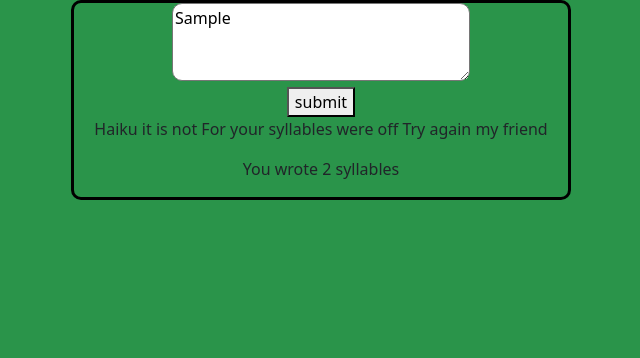
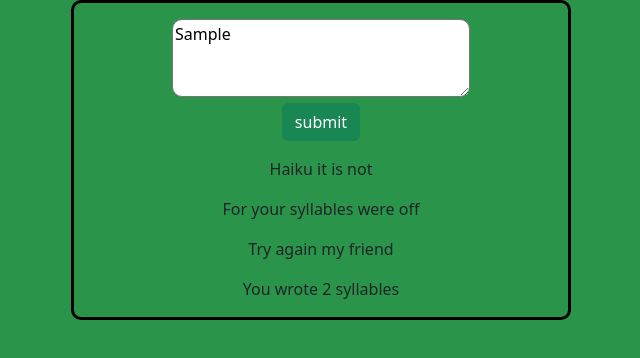
Before and after one commit to henry-oberholtzer/haiku-checker, a website built with webpack: page src/index.html in a window 1280 px wide. Both pictures are taken after typing "Sample" into the empty fields and a click on the button "submit". Shown: the whole page, without its empty margins (319-959 px from the left). Built offline with nearby package versions, Linux system fonts and the light colour scheme.

Commit message:
update UI

```diff
--- a/src/index.html
+++ b/src/index.html
@@ -6,12 +6,12 @@
     <title>Haiku</title>
 </head>
 <body>
-    <form>
+    <form class="p-3">
 <textarea cols="30" rows="3" id ="input" placeholder="Please enter a lovely
 Haiku in this text box here
 Recieve syllables">
 </textarea><br />
-<button id="button" type="submit">submit</button>
+<button id="button" class="btn btn-success" type="submit">submit</button>
     </form>
     <div id="haikus">
 
--- a/src/index.js
+++ b/src/index.js
@@ -1,33 +1,44 @@
-import { haikuSyllableCount } from "./js/haiku";
+import { Haiku } from "./js/haiku";
 import "bootstrap";
 import "bootstrap/dist/css/bootstrap.min.css";
 import './css/styles.css';
 document.addEventListener("submit", (e) => {
     e.preventDefault();
-    const input = document.querySelector("#input").value;
-    const haikuP = document.createElement("p");
+    const input = new Haiku(document.querySelector("#input").value);
+    const haikuDiv = document.createElement("div");
     const syllableP = document.createElement("p");
     const mainDiv = document.createElement("div");
     const haikus = document.getElementById("haikus");
+    const line1 = document.createElement("p");
+    const line2 = document.createElement("p");
+    const line3 = document.createElement("p");
     haikus.innerHTML = "";
-    if (input.trim() === "") {
-        haikuP.append(`Do you hear it the\n Silence in the text box here\n For there is nothing`);
-        mainDiv.append(haikuP);
+    if (document.querySelector("#input").value.trim() === "") {
+        line1.append("Do you hear it the");
+        line2.append("Silence in the text box here");
+        line3.append("For there is nothing");
+        haikuDiv.append(line1, line2, line3);
+        mainDiv.append(haikuDiv);
         haikus.append(mainDiv);
     } else {
-        const syllables = haikuSyllableCount(input);
+        const syllables = input.syllables();
         const syllableString = `Syllables: ${syllables}`;
         if (syllables !== 17) {
-            haikuP.append(`Haiku it is not\n
-        For your syllables were off\n
-        Try again my friend`);
+            line1.append("Haiku it is not");
+            line2.append("For your syllables were off");
+            line3.append("Try again my friend");
+            haikuDiv.append(line1, line2, line3);
             syllableP.append(`You wrote ${syllables} syllables`);
-            mainDiv.append(haikuP, syllableP);
+            mainDiv.append(haikuDiv, syllableP);
             haikus.append(mainDiv);
         } else {
-            haikuP.append(input);
+            const lineArray = input.lineSplit();
+            line1.append(lineArray[0]);
+            line2.append(lineArray[1]);
+            line3.append(lineArray[2]);
+            haikuDiv.append(line1, line2, line3);
             syllableP.append(syllableString);
-            mainDiv.append(haikuP, syllableP);
+            mainDiv.append(haikuDiv, syllableP);
             haikus.append(mainDiv);
         }
     }
--- a/src/js/haiku.js
+++ b/src/js/haiku.js
@@ -1,14 +1,18 @@
-export { silentTrim, syllableCount, haikuSplit, haikuSyllableCount };
+export { Haiku };
 
+class Haiku {
+    constructor(haikuString) {
+        this.haikuString = haikuString;
+    }
+
+    syllables() {
         const noPlurals = (word) => {
             if (word.charAt(word.length - 1).match(/[s]/i)) {
                 return word.slice(0, word.length - 1);
             }
             return word;
         };
-
         const silentTrim = word => {
-
             let trimmed = word;
             const vowelLength = word.match(/[aeiouy]/gi);
             if (vowelLength.length === 1) {
@@ -22,7 +26,6 @@ const silentTrim = word => {
             }
             return trimmed.replace(/(eau)/gi, "a").replace(/[aeiou]{2}/gi, "a");
         };
-
         const syllableCount = (word) => {
             let count = 0;
             const letterArray = silentTrim(noPlurals(word)).split("");
@@ -35,12 +38,10 @@ const syllableCount = (word) => {
             });
             return count;
         };
-
         const haikuSplit = (haiku) => {
             let haikuArray = haiku.split(" ");
             return haikuArray;
         };
-
         const haikuSyllableCount = (haiku) => {
             if (haiku.match(/[aeiouy]/gi)) {
                 let totalSyllables = 0;
@@ -50,3 +51,11 @@ const haikuSyllableCount = (haiku) => {
                 return totalSyllables;
             } return 0;
         };
+        return haikuSyllableCount(this.haikuString);
+    }
+
+    lineSplit() {
+        const lineArray = this.haikuString.split(/\r?\n/);
+        return lineArray;
+    }
+}
```
Lines whose indentation alone changed are shown as unchanged.
